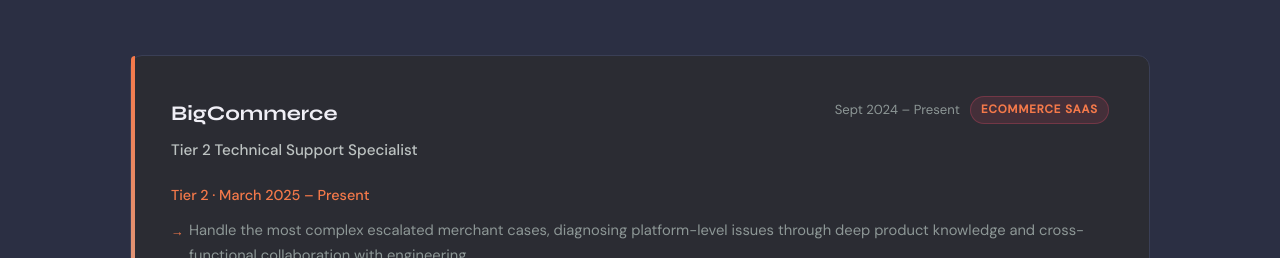
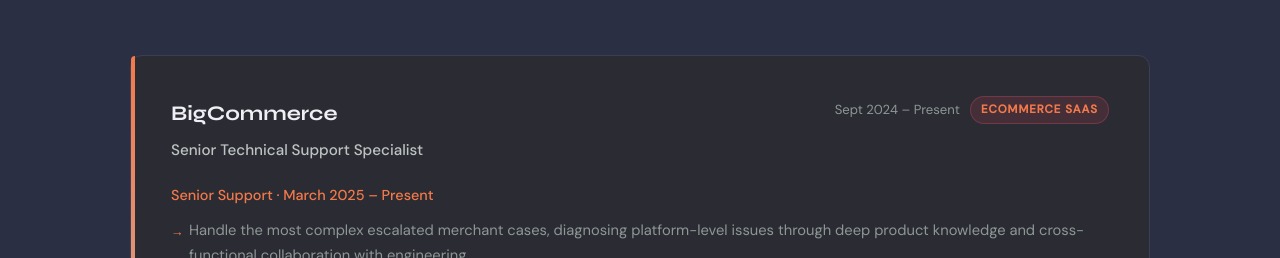
Before and after one commit to E01N/eoinmurphy.com, a plain HTML site: page index.html in a window 1280 px wide. Shown: the part 1220-1478 px from the top of the page. Drawn offline with Linux system fonts and the light colour scheme; no server answers.

Commit message:
change job role title

```diff
--- a/index.html
+++ b/index.html
@@ -96,9 +96,9 @@
             <span class="exp-badge">eCommerce SaaS</span>
           </div>
         </div>
-        <div class="exp-role">Tier 2 Technical Support Specialist</div>
+        <div class="exp-role">Senior Technical Support Specialist</div>
 
-        <p class="exp-sub">Tier 2 &middot; March 2025 &ndash; Present</p>
+        <p class="exp-sub">Senior Support &middot; March 2025 &ndash; Present</p>
         <ul>
           <li>Handle the most complex escalated merchant cases, diagnosing platform-level issues through deep product knowledge and cross-functional collaboration with engineering.</li>
           <li>Investigate, document, and formally report software bugs &mdash; contributing directly to product improvement cycles.</li>
```
